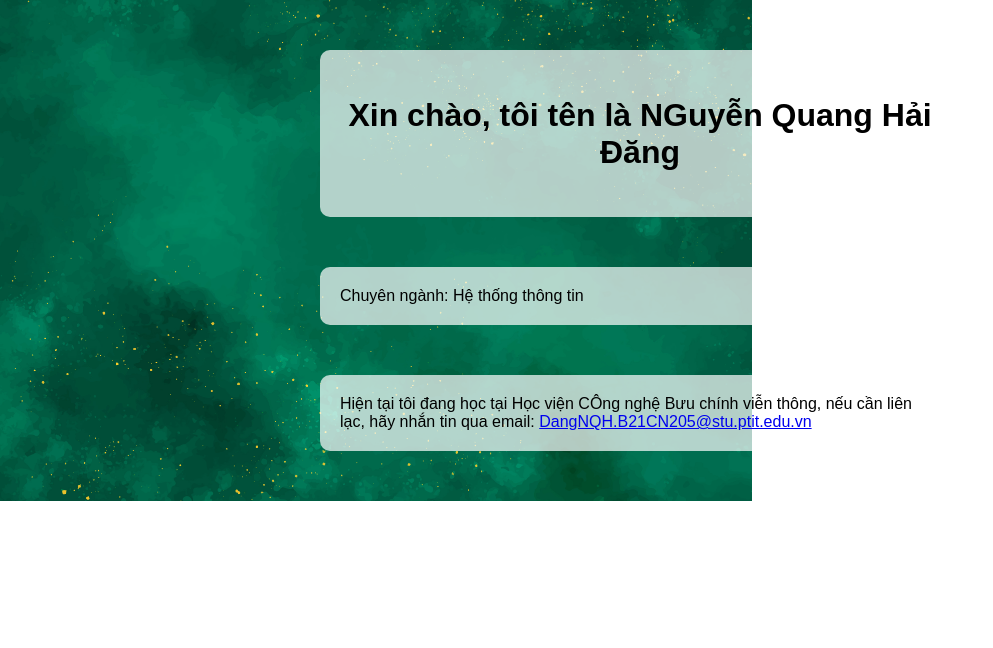
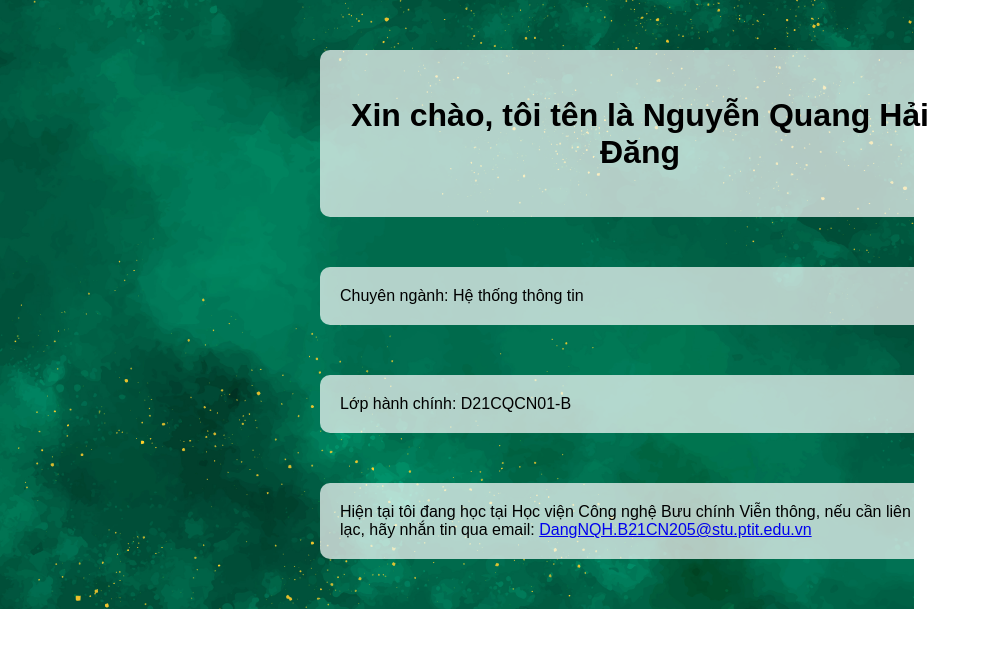
Before and after one commit to dangnguyen2311/dangnguyen2311.github.io, a plain HTML site: page index.html in a window 1280 px wide. Shown: the whole page, without its empty margins (0-993 px from the left). Drawn offline with Linux system fonts and the light colour scheme; files whose address does not match are found by name.

Commit message:
Update index.html

```diff
--- a/index.html
+++ b/index.html
@@ -8,8 +8,9 @@
     <title>NQ Hai Dang</title>
 </head>
 <body>
-    <section> <h2>Xin chào, tôi tên là NGuyễn Quang Hải Đăng</h2> </section>
+    <section> <h2>Xin chào, tôi tên là Nguyễn Quang Hải Đăng</h2> </section>
     <section> Chuyên ngành: Hệ thống thông tin</section>
-    <section> Hiện tại tôi đang học tại Học viện CÔng nghệ Bưu chính viễn thông, nếu cần liên lạc, hãy nhắn tin qua email: <a href="DangNQH.B21CN205@stu.ptit.edu.vn">DangNQH.B21CN205@stu.ptit.edu.vn</a> </section>
+    <section> Lớp hành chính: D21CQCN01-B</section>
+    <section> Hiện tại tôi đang học tại Học viện Công nghệ Bưu chính Viễn thông, nếu cần liên lạc, hãy nhắn tin qua email: <a href="DangNQH.B21CN205@stu.ptit.edu.vn">DangNQH.B21CN205@stu.ptit.edu.vn</a> </section>
 </body>
 </html>
```
